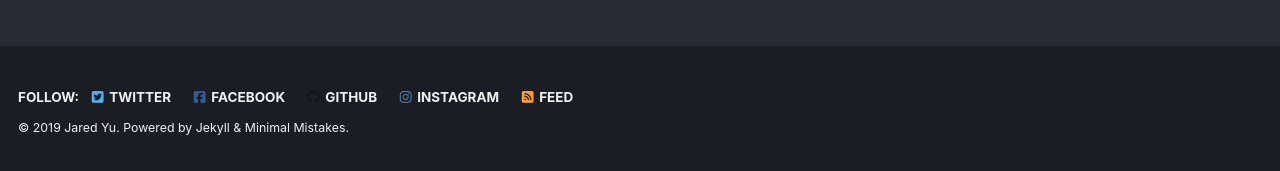
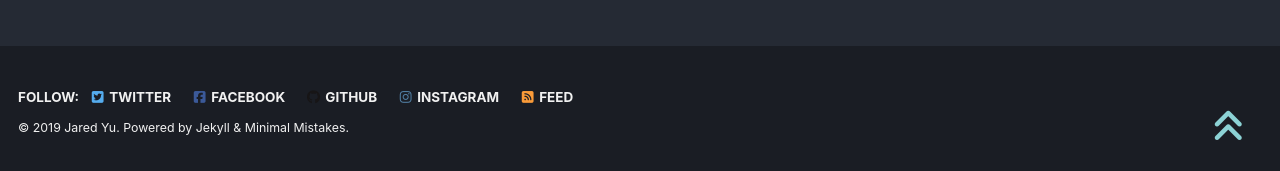
Before and after one commit to qzyu211/wang-zhan, a Jekyll site: the page built from _pages/projects.md, in a window 1280 px wide and 900 px high, scrolled down 191 px. Shown: the part 726-897 px from the top of the window. Built offline with Jekyll 4.4.1, drawn with Linux system fonts in a browser that asks for light colours; cached includes are drawn as plain includes; nearby versions of some CDN libraries.

Commit message:
back to top

```diff
--- a/_layouts/default.html
+++ b/_layouts/default.html
@@ -35,6 +35,9 @@
         {% include_cached footer.html %}
       </footer>
     </div>
+    <aside class="sidebar__top">
+      <a href="#site-nav"> <i class="fas fa-angle-double-up fa-2x"></i></a>
+    </aside>
 
     {% include scripts.html %}
 
--- a/_sass/minimal-mistakes/_sidebar.scss
+++ b/_sass/minimal-mistakes/_sidebar.scss
@@ -315,3 +315,14 @@
     margin-right: initial;
   }
 }
+
+/*
+  Found here: https://github.com/mmistakes/minimal-mistakes/issues/1731
+  Back to top button.
+  =========================================================================== */
+.sidebar__top {
+  position: fixed;
+  bottom: 1.5em;
+  right: 2em;
+  z-index: 10;
+}
```
